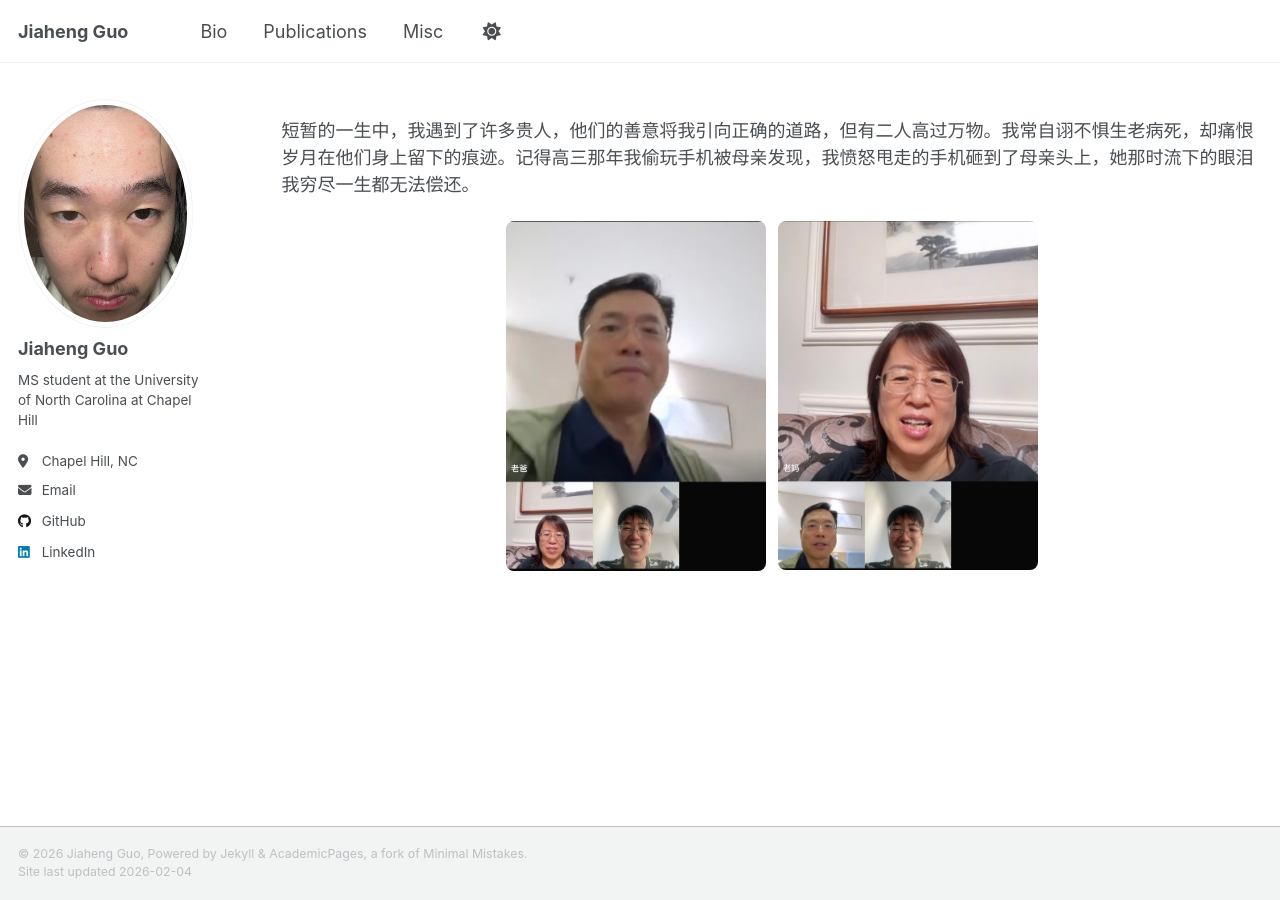
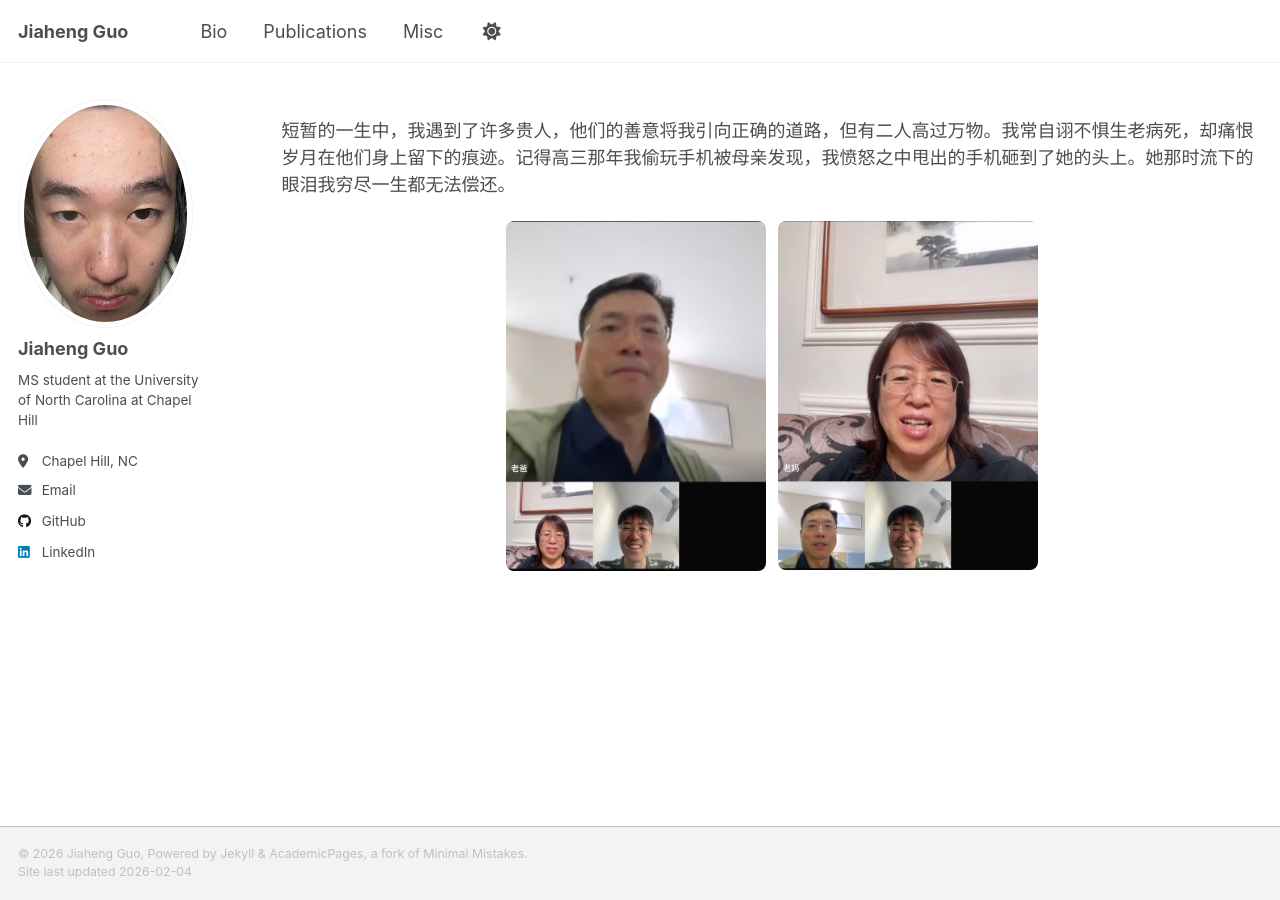
Before and after one commit to jiaheng-guo/jiaheng-guo.github.io, a Jekyll site: the page built from _pages/epitaph.md, in a window 1280 px wide. Built offline with Jekyll 4.4.1, drawn with Linux system fonts in a browser that asks for light colours; a script that is not in the unit is left out.

Commit message:
update epitaph

```diff
--- a/_pages/epitaph.md
+++ b/_pages/epitaph.md
@@ -7,7 +7,7 @@ author_profile: true
 
 {% include base_path %}
 
-短暂的一生中，我遇到了许多贵人，他们的善意将我引向正确的道路，但有二人高过万物。我常自诩不惧生老病死，却痛恨岁月在他们身上留下的痕迹。记得高三那年我偷玩手机被母亲发现，我愤怒甩走的手机砸到了母亲头上，她那时流下的眼泪我穷尽一生都无法偿还。
+短暂的一生中，我遇到了许多贵人，他们的善意将我引向正确的道路，但有二人高过万物。我常自诩不惧生老病死，却痛恨岁月在他们身上留下的痕迹。记得高三那年我偷玩手机被母亲发现，我愤怒之中甩出的手机砸到了她的头上。她那时流下的眼泪我穷尽一生都无法偿还。
 
 <div style="display: flex; flex-wrap: wrap; gap: 12px; justify-content: center; align-items: flex-start;">
 <div style="width: 260px;">
```
